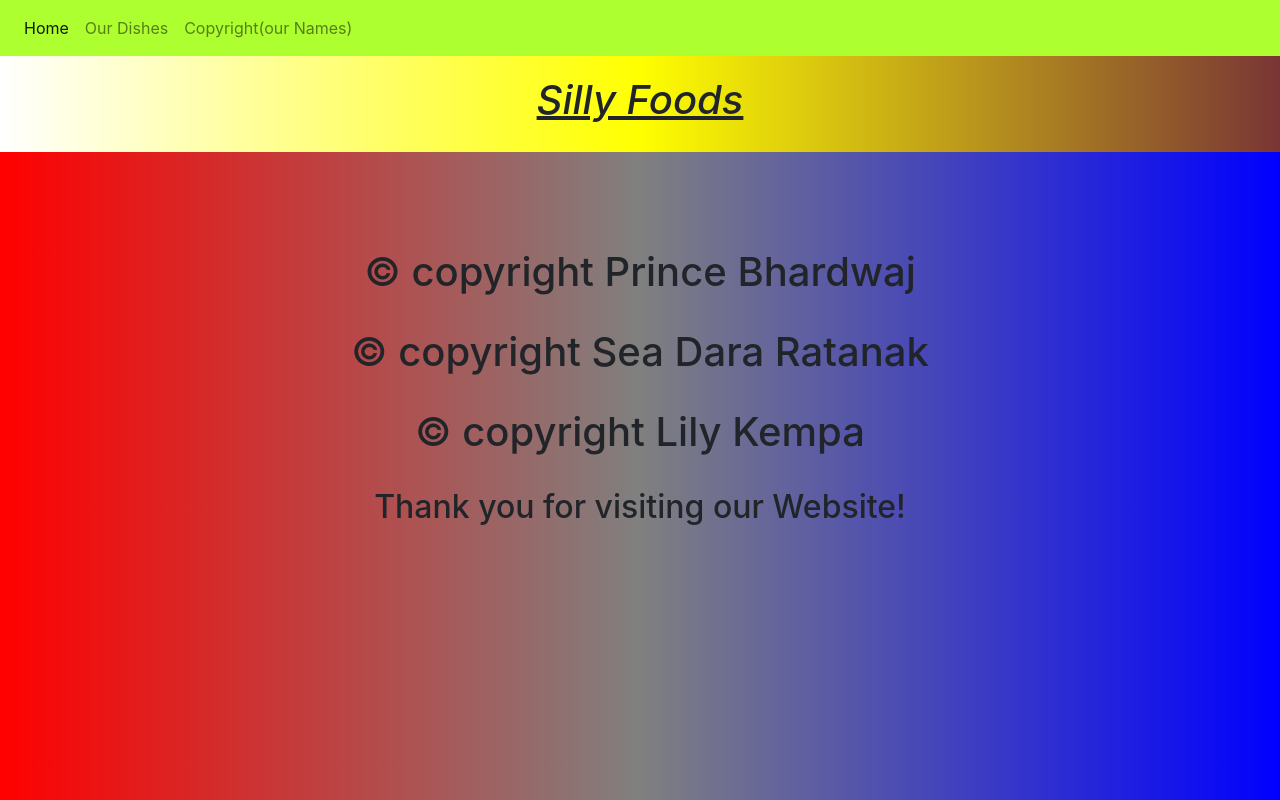
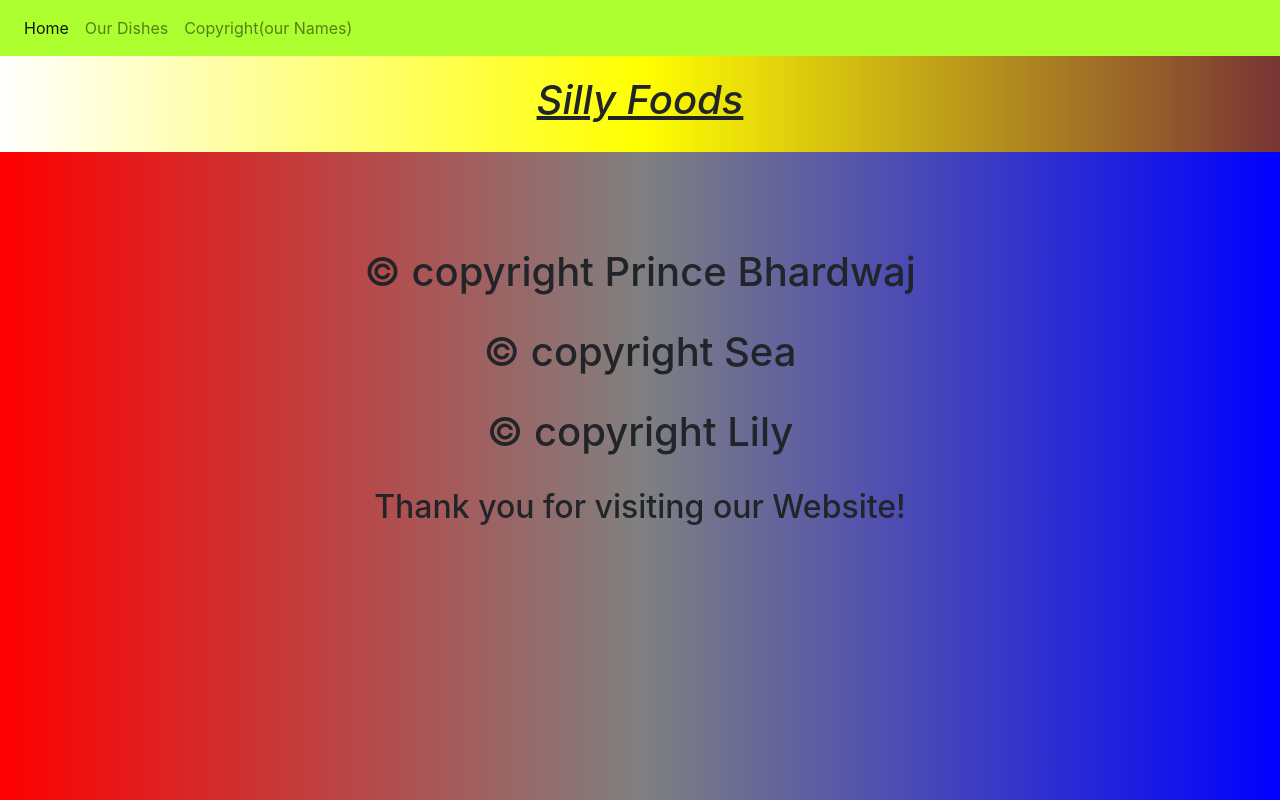
Before and after one commit to Prince-Bhardwaj-2010/Silly-Foods.Co, a plain HTML site: page copyright.html in a window 1280 px wide. Drawn offline with nearby package versions, Linux system fonts and the light colour scheme.

Commit message:
Update copyright.html

```diff
--- a/copyright.html
+++ b/copyright.html
@@ -35,9 +35,9 @@
 
         <h1>&copy; copyright Prince Bhardwaj</h1>
         <br>
-        <h1>&copy; copyright Sea Dara Ratanak</h1>
+        <h1>&copy; copyright Sea</h1>
         <br>
-        <h1>&copy; copyright Lily Kempa</h1>
+        <h1>&copy; copyright Lily</h1>
         <br>
         <h2>Thank you for visiting our Website!</h2></h1>
 
```
